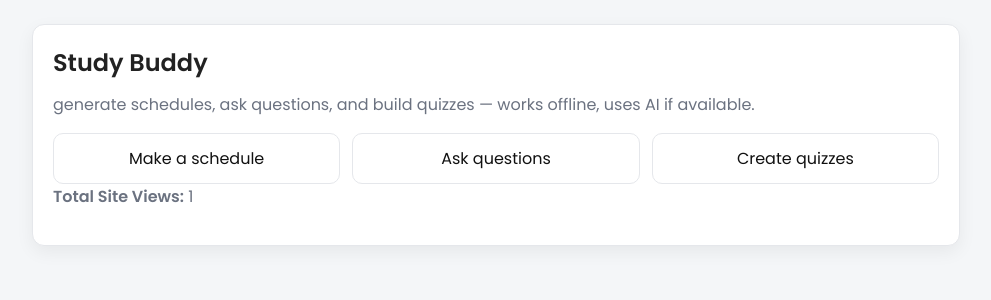
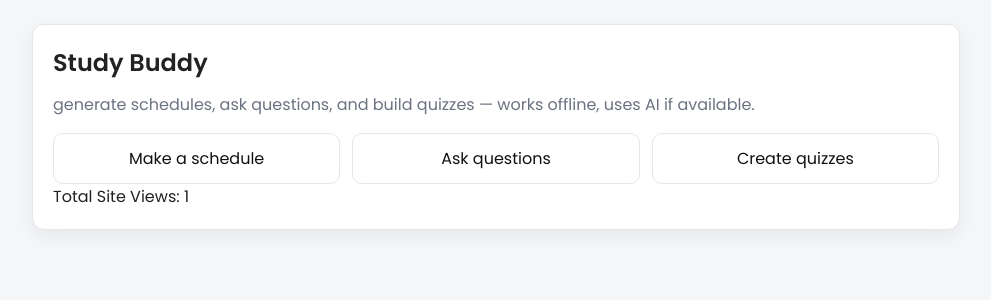
Before and after one commit to Arham-Begani/Study_buddy, a Flask app: page / in a window 1280 px wide. Shown: the part 66-366 px from the top of the page, without its empty margins (144-1135 px from the left). Run offline with Flask 3, Linux system fonts and the light colour scheme.

Commit message:
Put the view counter in a div

```diff
--- a/templates/index.html
+++ b/templates/index.html
@@ -8,6 +8,11 @@
     <a class="btn" href="{{ url_for('chat_page') }}">Ask questions</a>
     <a class="btn" href="{{ url_for('quiz') }}">Create quizzes</a>
   </div>
-  <p><strong>Total Site Views:</strong> {{ views }}</p>
+
+
+  <div class="view-counter">
+    Total Site Views: <span>{{ views }}</span>
+  </div>
+
 </section>
 {% endblock %}
```
